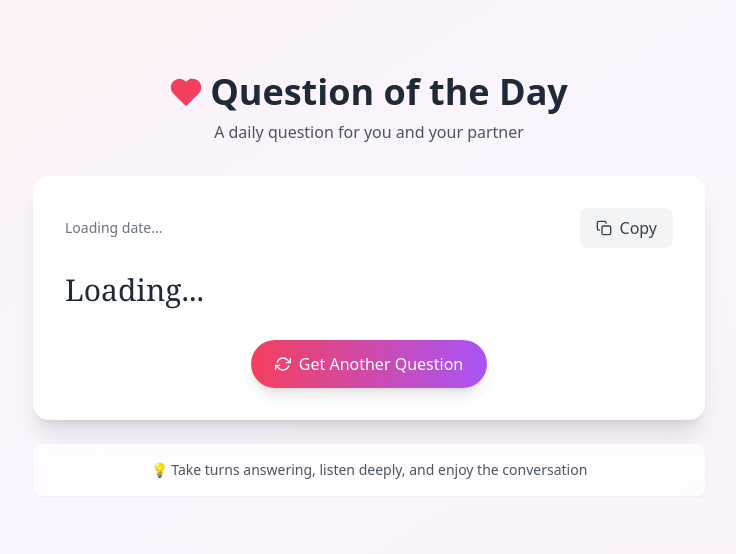
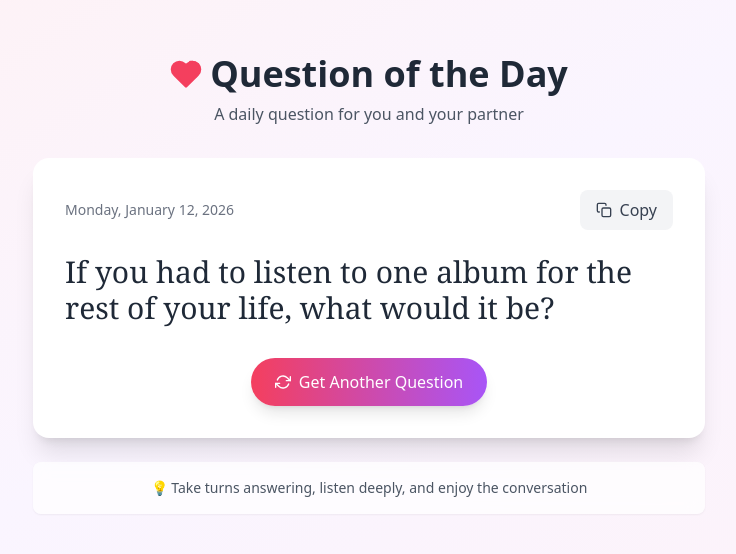
Before and after one commit to markjbaxter3/questionoftheday, a plain HTML site: page index.html in a window 1280 px wide. Shown: the part 116-670 px from the top of the page, without its empty margins (271-1007 px from the left). Drawn offline with nearby package versions, Linux system fonts and the light colour scheme.

Commit message:
Update index.html

```diff
--- a/index.html
+++ b/index.html
@@ -241,4 +241,109 @@
             "If you could retire tomorrow, how would you fill your days?",
             "What is a skill you use at work that I probably don't know about?",
             "Who is your favorite coworker and why?",
-            "How do
+            "How do you handle stress at work?",
+            "Do you believe in aliens?",
+            "Do you believe in ghosts?",
+            "What is your favorite smell?",
+            "What is the worst haircut you ever had?",
+            "What is the best concert you have ever been to?",
+            "What is a song you know every word to?",
+            "What is your 'guilty pleasure' TV show?",
+            "If you could be an Olympic athlete, what sport would you play?",
+            "What is your favorite season and why?",
+            "What is your favorite ice cream flavor?",
+            "What is the strangest dream you’ve ever had?",
+            "If you could change your first name, what would you change it to?",
+            "What is something you are terrible at but enjoy doing?",
+            "What is your favorite board game?",
+            "What is the longest you’ve ever gone without sleep?",
+            "Have you ever broken a bone?",
+            "What is your favorite quote?",
+            "If you could design your dream house, what is one must-have feature?",
+            "What is the most courageous thing you have ever done?",
+            "What is the kindest thing a stranger has ever done for you?",
+            "If you could speak any language fluently, which one would it be?",
+            "What is your favorite vegetable?",
+            "What is your least favorite vegetable?",
+            "What is your favorite way to exercise?",
+            "If you could meet any celebrity, who would it be?",
+            "What is the best book you have read in the last year?",
+            "What is your favorite thing to do on a rainy day?",
+            "If you were a color, which one would you be?",
+            "What is the most beautiful place you have ever seen in person?",
+            "If you could go back to school, what would you study?",
+            "What is your favorite sound?",
+            "What is your least favorite sound?",
+            "Do you think technology has made life better or worse?",
+            "What is a movie you can watch over and over again?",
+            "What is the best piece of advice you would give your younger self about love?",
+            "What is one thing you want to accomplish in the next month?",
+            "What is one thing you want to accomplish in the next year?",
+            "What is your favorite thing about yourself?",
+            "What is your favorite thing about our life together?"
+        ];
+
+        // --- APP LOGIC ---
+
+        function getDayOfYear() {
+            const now = new Date();
+            const start = new Date(now.getFullYear(), 0, 0);
+            const diff = now - start;
+            const oneDay = 1000 * 60 * 60 * 24;
+            return Math.floor(diff / oneDay);
+        }
+
+        function setQuestion() {
+            const dayIndex = getDayOfYear();
+            // Use modulo to cycle through the array
+            const questionIndex = dayIndex % questions.length;
+
+            // Set question
+            document.getElementById('question-text').innerText = questions[questionIndex];
+
+            // Set date display
+            const options = { weekday: 'long', year: 'numeric', month: 'long', day: 'numeric' };
+            document.getElementById('date-display').innerText = new Date().toLocaleDateString('en-US', options);
+        }
+
+        function newRandomQuestion() {
+            const textElement = document.getElementById('question-text');
+
+            // Fade out
+            textElement.classList.remove('fade-in');
+            textElement.classList.add('fade-out');
+
+            setTimeout(() => {
+                const randomIndex = Math.floor(Math.random() * questions.length);
+                textElement.innerText = questions[randomIndex];
+
+                // Fade in
+                textElement.classList.remove('fade-out');
+                textElement.classList.add('fade-in');
+            }, 300);
+        }
+
+        function copyText() {
+            const text = document.getElementById('question-text').innerText;
+            navigator.clipboard.writeText(text).then(() => {
+                // Toggle icons
+                document.getElementById('icon-copy').classList.add('hidden');
+                document.getElementById('icon-check').classList.remove('hidden');
+                document.getElementById('copy-text').innerText = "Copied!";
+                document.getElementById('copy-text').classList.add('text-green-600');
+
+                setTimeout(() => {
+                    document.getElementById('icon-copy').classList.remove('hidden');
+                    document.getElementById('icon-check').classList.add('hidden');
+                    document.getElementById('copy-text').innerText = "Copy";
+                    document.getElementById('copy-text').classList.remove('text-green-600');
+                }, 2000);
+            });
+        }
+
+        // Initialize on load
+        setQuestion();
+
+    </script>
+</body>
+</html>
```
